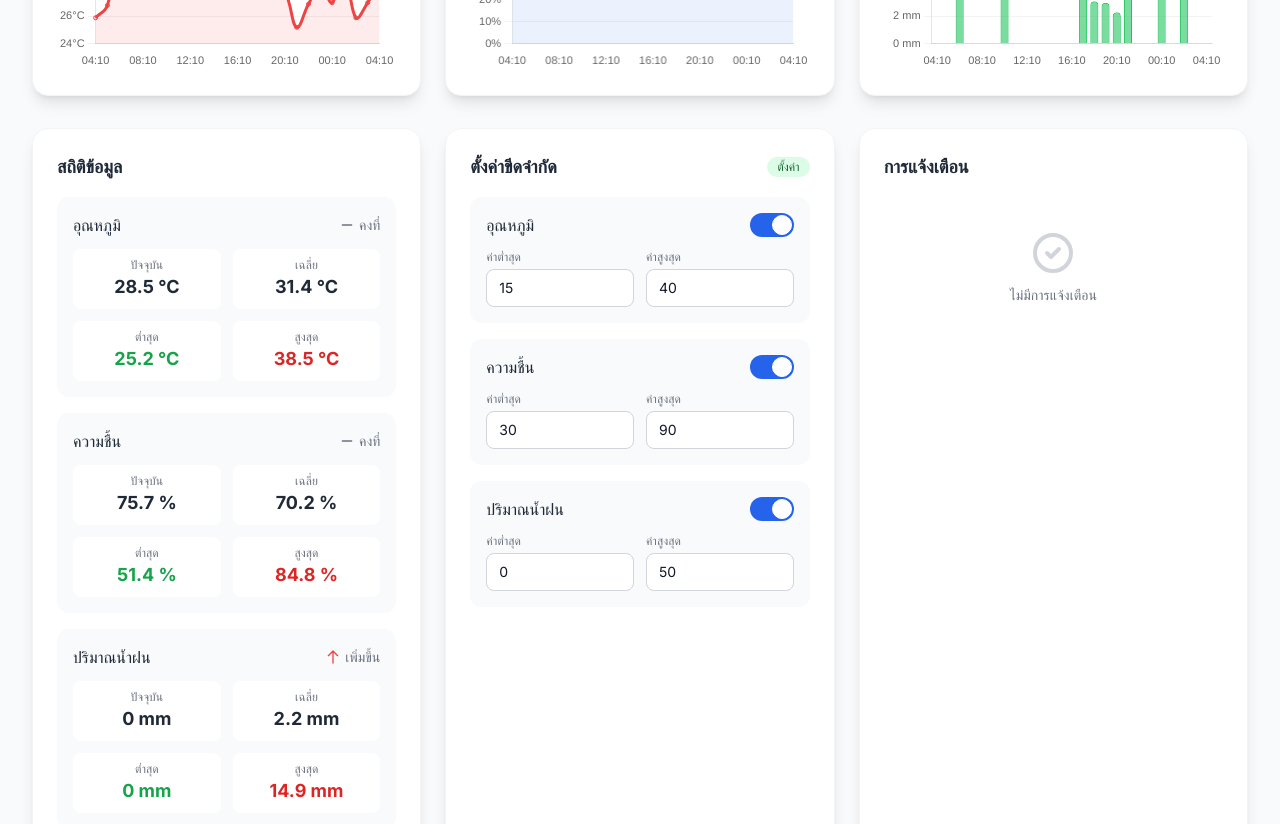
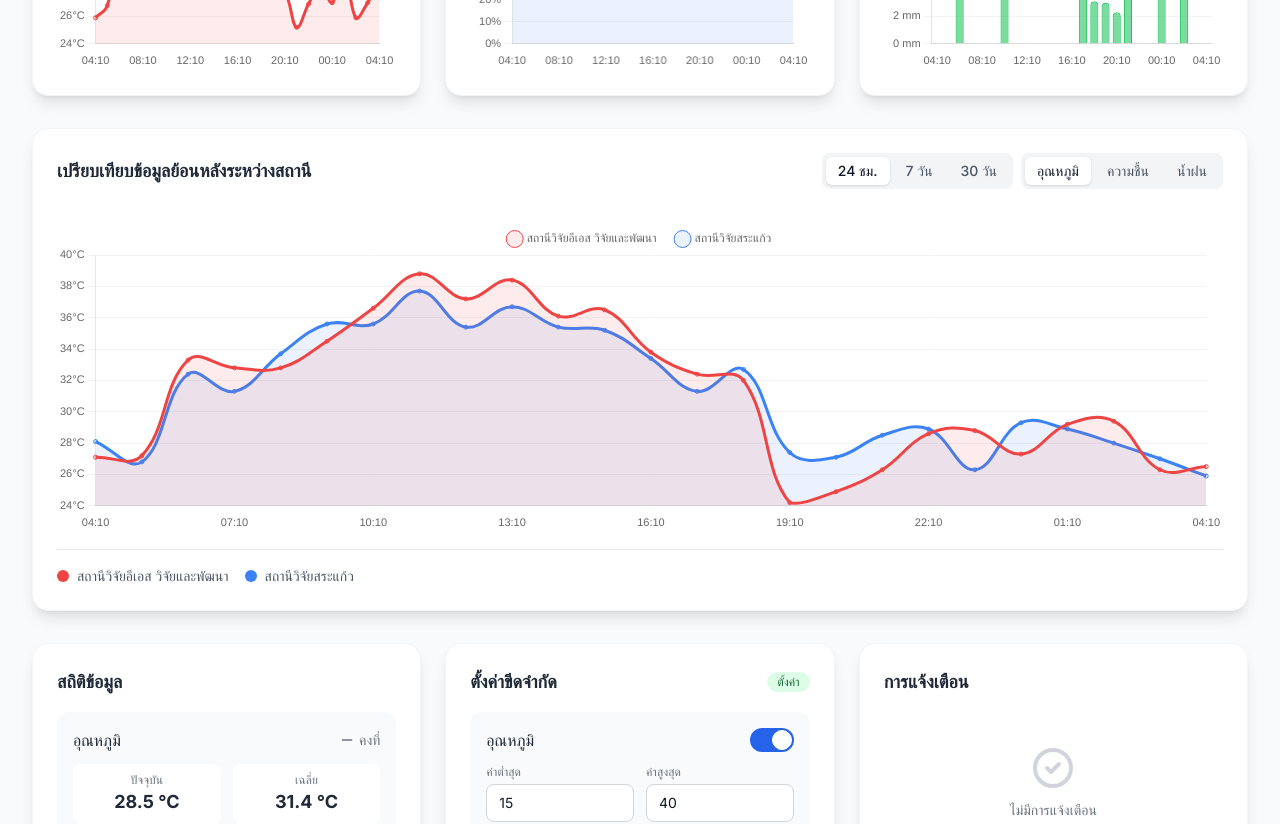
Before and after one commit to akradechLao/es-research-development, a React (Vite) app: page / in a window 1280 px wide. Shown: the part 980-1804 px from the top of the page. Built offline with nearby package versions, Linux system fonts and the light colour scheme.

Commit message:
feat: add station comparison chart for historical data

```diff
--- a/src/components/Dashboard.tsx
+++ b/src/components/Dashboard.tsx
@@ -10,6 +10,7 @@ import ThresholdSettings from './ThresholdSettings';
 import AlertSettings from './AlertSettings';
 import ExportData from './ExportData';
 import ComparisonView from './ComparisonView';
+import StationComparisonChart from './StationComparisonChart';
 
 const Dashboard: React.FC = () => {
   const {
@@ -226,6 +227,11 @@ const Dashboard: React.FC = () => {
           />
         </div>
 
+        {/* Station Comparison Chart */}
+        <div className="mb-8">
+          <StationComparisonChart />
+        </div>
+
         {/* Bottom Section */}
         <div className="grid grid-cols-1 lg:grid-cols-3 gap-6">
           <Statistics data={data} />
--- /dev/null
+++ b/src/components/StationComparisonChart.tsx
@@ -0,0 +1,230 @@
+import {
+  Chart as ChartJS,
+  CategoryScale,
+  LinearScale,
+  PointElement,
+  LineElement,
+  Title,
+  Tooltip,
+  Legend,
+  Filler,
+} from 'chart.js';
+import { Line } from 'react-chartjs-2';
+import { useState } from 'react';
+import { stations } from '../data/stations';
+import { generateMockData } from '../data/mockData';
+import { format } from 'date-fns';
+
+ChartJS.register(
+  CategoryScale,
+  LinearScale,
+  PointElement,
+  LineElement,
+  Title,
+  Tooltip,
+  Legend,
+  Filler
+);
+
+type TimeRange = '24h' | '7d' | '30d';
+type Parameter = 'temperature' | 'humidity' | 'rainfall';
+
+const StationComparisonChart: React.FC = () => {
+  const [timeRange, setTimeRange] = useState<TimeRange>('24h');
+  const [parameter, setParameter] = useState<Parameter>('temperature');
+
+  const getHoursFromRange = (range: TimeRange): number => {
+    switch (range) {
+      case '24h': return 24;
+      case '7d': return 7 * 24;
+      case '30d': return 30 * 24;
+    }
+  };
+
+  const getDataForTimeRange = (range: TimeRange) => {
+    const hours = getHoursFromRange(range);
+
+    return stations.map((station) => {
+      const data = generateMockData(station.id, hours);
+      return {
+        station,
+        data,
+      };
+    });
+  };
+
+  const stationData = getDataForTimeRange(timeRange);
+
+  const getParameterConfig = (param: Parameter) => {
+    switch (param) {
+      case 'temperature':
+        return {
+          label: 'อุณหภูมิ (°C)',
+          colors: [
+            { border: 'rgb(239, 68, 68)', bg: 'rgba(239, 68, 68, 0.1)' },
+            { border: 'rgb(59, 130, 246)', bg: 'rgba(59, 130, 246, 0.1)' },
+          ],
+          yCallback: (value: any) => `${value}°C`,
+        };
+      case 'humidity':
+        return {
+          label: 'ความชื้น (%)',
+          colors: [
+            { border: 'rgb(59, 130, 246)', bg: 'rgba(59, 130, 246, 0.1)' },
+            { border: 'rgb(168, 85, 247)', bg: 'rgba(168, 85, 247, 0.1)' },
+          ],
+          yCallback: (value: any) => `${value}%`,
+        };
+      case 'rainfall':
+        return {
+          label: 'ปริมาณน้ำฝน (mm)',
+          colors: [
+            { border: 'rgb(34, 197, 94)', bg: 'rgba(34, 197, 94, 0.1)' },
+            { border: 'rgb(234, 179, 8)', bg: 'rgba(234, 179, 8, 0.1)' },
+          ],
+          yCallback: (value: any) => `${value} mm`,
+        };
+    }
+  };
+
+  const paramConfig = getParameterConfig(parameter);
+
+  const chartData = {
+    labels: stationData[0]?.data.map((d) => {
+      if (timeRange === '24h') {
+        return format(new Date(d.timestamp), 'HH:mm');
+      } else if (timeRange === '7d') {
+        return format(new Date(d.timestamp), 'dd/MM HH:mm');
+      } else {
+        return format(new Date(d.timestamp), 'dd/MM');
+      }
+    }) || [],
+    datasets: stationData.map((sd, index) => ({
+      label: sd.station.name,
+      data: sd.data.map((d) => d[parameter]),
+      borderColor: paramConfig.colors[index % paramConfig.colors.length].border,
+      backgroundColor: paramConfig.colors[index % paramConfig.colors.length].bg,
+      fill: true,
+      tension: 0.4,
+      pointRadius: timeRange === '30d' ? 0 : 2,
+      pointHoverRadius: 6,
+    })),
+  };
+
+  const options = {
+    responsive: true,
+    maintainAspectRatio: false,
+    plugins: {
+      legend: {
+        position: 'top' as const,
+        labels: {
+          usePointStyle: true,
+          padding: 20,
+        },
+      },
+      title: {
+        display: false,
+      },
+      tooltip: {
+        backgroundColor: 'rgba(0, 0, 0, 0.8)',
+        titleFont: { size: 14 },
+        bodyFont: { size: 13 },
+        padding: 12,
+        mode: 'index' as const,
+        intersect: false,
+      },
+    },
+    scales: {
+      x: {
+        grid: {
+          display: false,
+        },
+        ticks: {
+          maxTicksLimit: timeRange === '24h' ? 12 : timeRange === '7d' ? 14 : 15,
+          font: { size: 11 },
+        },
+      },
+      y: {
+        grid: {
+          color: 'rgba(0, 0, 0, 0.05)',
+        },
+        ticks: {
+          font: { size: 11 },
+          callback: paramConfig.yCallback,
+        },
+      },
+    },
+    interaction: {
+      intersect: false,
+      mode: 'index' as const,
+    },
+  };
+
+  return (
+    <div className="card">
+      <div className="flex flex-col sm:flex-row items-start sm:items-center justify-between gap-4 mb-6">
+        <h3 className="text-lg font-semibold text-gray-800 dark:text-gray-200">
+          เปรียบเทียบข้อมูลย้อนหลังระหว่างสถานี
+        </h3>
+
+        <div className="flex flex-wrap gap-2">
+          <div className="flex gap-1 bg-gray-100 dark:bg-gray-700 rounded-lg p-1">
+            {(['24h', '7d', '30d'] as TimeRange[]).map((range) => (
+              <button
+                key={range}
+                onClick={() => setTimeRange(range)}
+                className={`px-3 py-1 text-sm font-medium rounded-md transition-all ${
+                  timeRange === range
+                    ? 'bg-white dark:bg-gray-600 text-gray-900 dark:text-white shadow'
+                    : 'text-gray-600 dark:text-gray-300 hover:text-gray-900 dark:hover:text-white'
+                }`}
+              >
+                {range === '24h' ? '24 ชม.' : range === '7d' ? '7 วัน' : '30 วัน'}
+              </button>
+            ))}
+          </div>
+
+          <div className="flex gap-1 bg-gray-100 dark:bg-gray-700 rounded-lg p-1">
+            {([
+              { value: 'temperature', label: 'อุณหภูมิ' },
+              { value: 'humidity', label: 'ความชื้น' },
+              { value: 'rainfall', label: 'น้ำฝน' },
+            ] as { value: Parameter; label: string }[]).map((p) => (
+              <button
+                key={p.value}
+                onClick={() => setParameter(p.value)}
+                className={`px-3 py-1 text-sm font-medium rounded-md transition-all ${
+                  parameter === p.value
+                    ? 'bg-white dark:bg-gray-600 text-gray-900 dark:text-white shadow'
+                    : 'text-gray-600 dark:text-gray-300 hover:text-gray-900 dark:hover:text-white'
+                }`}
+              >
+                {p.label}
+              </button>
+            ))}
+          </div>
+        </div>
+      </div>
+
+      <div className="h-80">
+        <Line data={chartData} options={options} />
+      </div>
+
+      <div className="mt-4 pt-4 border-t border-gray-200 dark:border-gray-700">
+        <div className="flex flex-wrap gap-4 text-sm text-gray-600 dark:text-gray-400">
+          {stations.map((station, index) => (
+            <div key={station.id} className="flex items-center gap-2">
+              <div
+                className="w-3 h-3 rounded-full"
+                style={{ backgroundColor: paramConfig.colors[index % paramConfig.colors.length].border }}
+              ></div>
+              <span>{station.name}</span>
+            </div>
+          ))}
+        </div>
+      </div>
+    </div>
+  );
+};
+
+export default StationComparisonChart;
```
